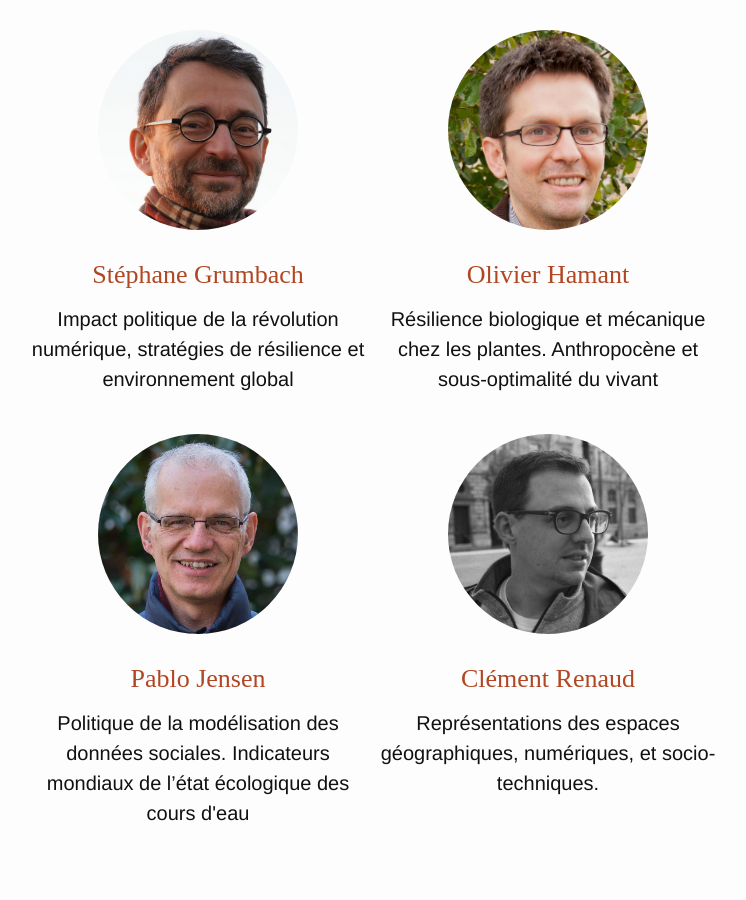
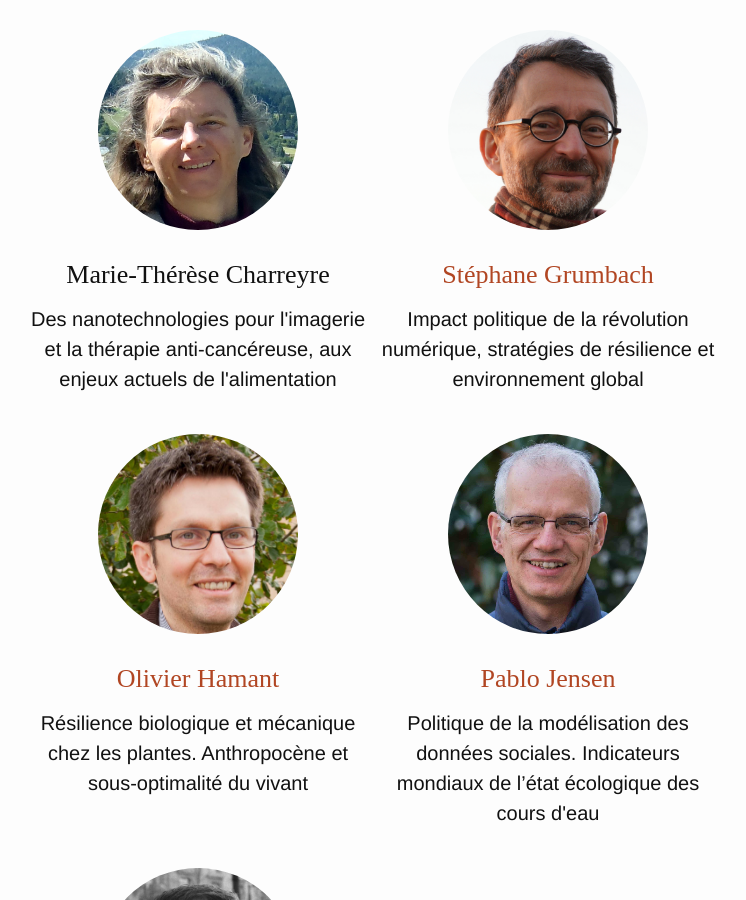
Before and after one commit to clemsos/simple-question.org, a Jekyll site: the page built from people.md, in a window 1280 px wide and 900 px high, scrolled down 539 px. Shown: the whole window, without its empty margins (247-993 px from the left). Built offline with Jekyll 4.4.1, drawn with Linux system fonts in a browser that asks for light colours.

Commit message:
add mt Charreyre

```diff
--- a/_data/team.yml
+++ b/_data/team.yml
@@ -1,4 +1,7 @@
 members:
+  - name: "Marie-Thérèse Charreyre"
+    bio: "Des nanotechnologies pour l'imagerie et la thérapie anti-cancéreuse, aux enjeux actuels de l'alimentation"
+    img: /uploads/team/mt-charreyre.jpg
   - name: "Stéphane Grumbach"
     bio: "Impact politique de la révolution numérique, stratégies de résilience et environnement global"
     img: /uploads/team/stephane-grumbach.jpg
--- a/_includes/headshot.html
+++ b/_includes/headshot.html
@@ -4,9 +4,13 @@
     </div>
     <div class="people-info">
       <h3>
+        {% if people.url %}
         <a class="people-link" href="{{people.url}}">
           {{people.name}}
         </a>
+        {% else %}
+        {{people.name}}
+        {% endif %}
       </h3>
       <p class="people-bio">
         {{ people.bio }}
```
Also changed, not shown: uploads/team/mt-charreyre.jpg (added).
